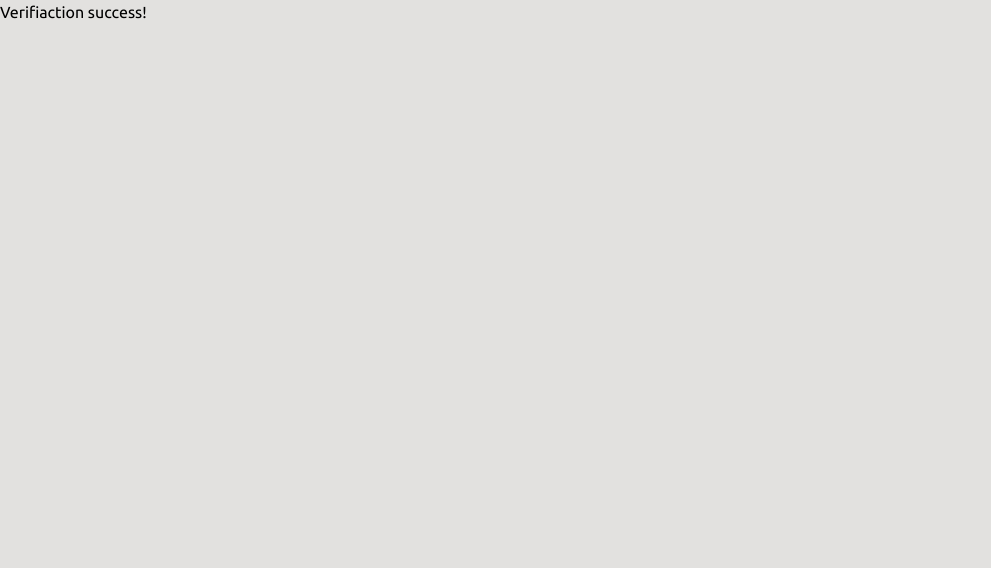
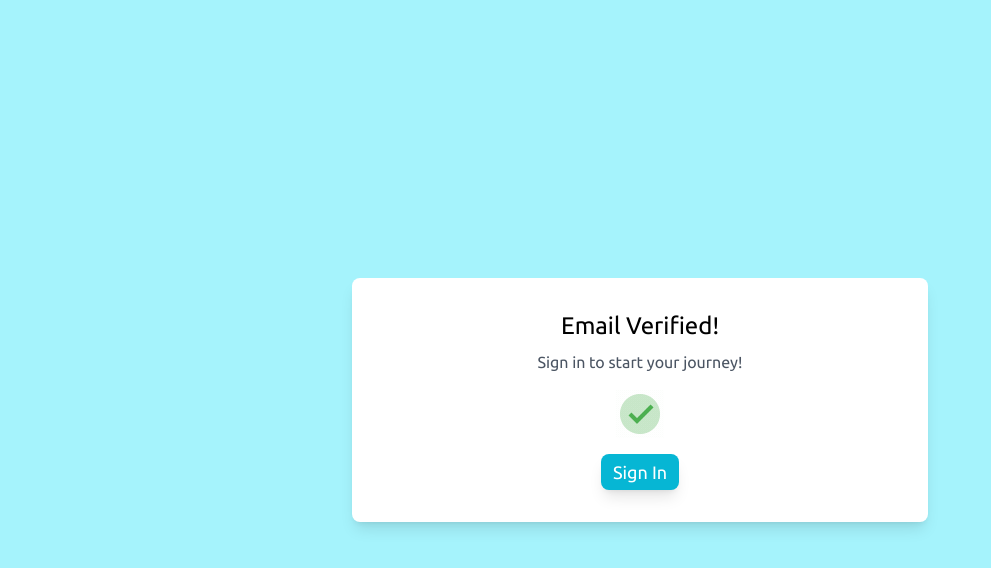
Before and after one commit to Badonix/BenDo_front, a Next.js app: page /verification-success in a window 1280 px wide. Shown: the top 568 px of the page, without its empty margins (0-991 px from the left). Built offline with nearby package versions, Linux system fonts and the light colour scheme.

Commit message:
style: email verified markup

```diff
--- a/pages/verification-success.tsx
+++ b/pages/verification-success.tsx
@@ -1,5 +1,50 @@
+import Link from "next/link";
+import { motion } from "framer-motion";
+import { ModalContext } from "@/context";
+import { useContext } from "react";
 export const verificationSuccess = () => {
-  return <h1>Verifiaction success!</h1>;
+  const { setOpenModal } = useContext(ModalContext);
+  return (
+    <div className="w-full h-screen bg-cyan-200 flex items-center justify-center px-2">
+      <motion.div
+        animate={{ scale: 1 }}
+        initial={{ scale: 0 }}
+        transition={{ duration: 0.6, type: "spring", stiffness: "300" }}
+        className="bg-white shadow-lg rounded-lg w-full gap-4 max-w-xl flex items-center justify-center flex-col py-8 px-1"
+      >
+        <div className="text-center flex flex-col gap-2">
+          <h2 className="text-2xl">Email Verified!</h2>
+          <p className="text-gray-600">Sign in to start your journey!</p>
+        </div>
+        <motion.img
+          animate={{ scale: 1, y: 0 }}
+          initial={{ scale: 0, y: 20 }}
+          transition={{
+            duration: 0.2,
+            type: "spring",
+            stiffness: "300",
+            delay: 0.3,
+          }}
+          src="/assets/checkmark.gif"
+        />
+        <Link onClick={() => setOpenModal("login")} href="/">
+          <motion.div
+            animate={{ scale: 1 }}
+            initial={{ scale: 0 }}
+            transition={{
+              delay: 0.5,
+              duration: 0.6,
+              type: "spring",
+              stiffness: "300",
+            }}
+            className="bg-cyan-500 px-3 py-1 text-lg rounded-lg cursor-pointer shadow-lg text-white"
+          >
+            Sign In
+          </motion.div>
+        </Link>
+      </motion.div>
+    </div>
+  );
 };
 
 export default verificationSuccess;
```
